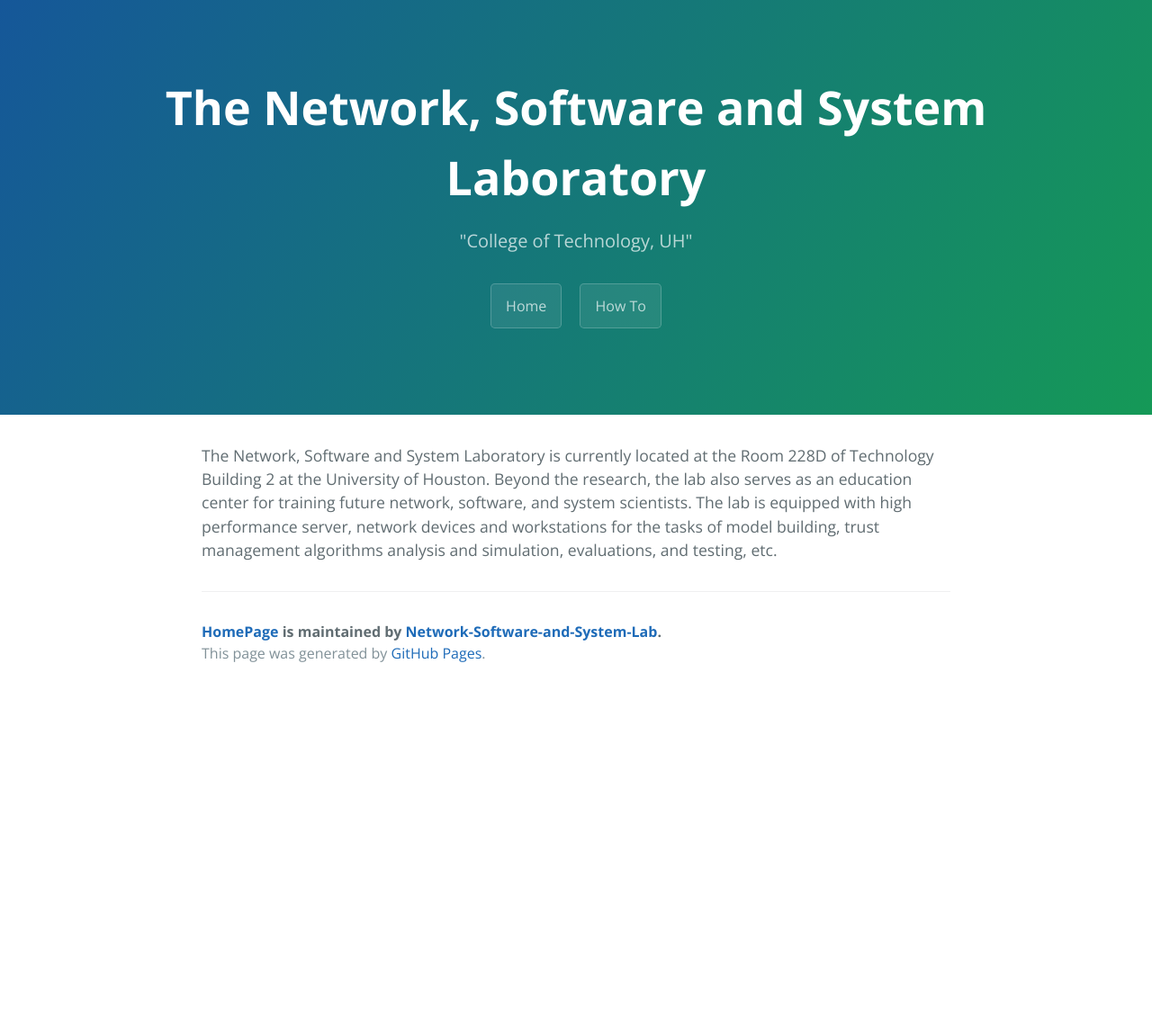
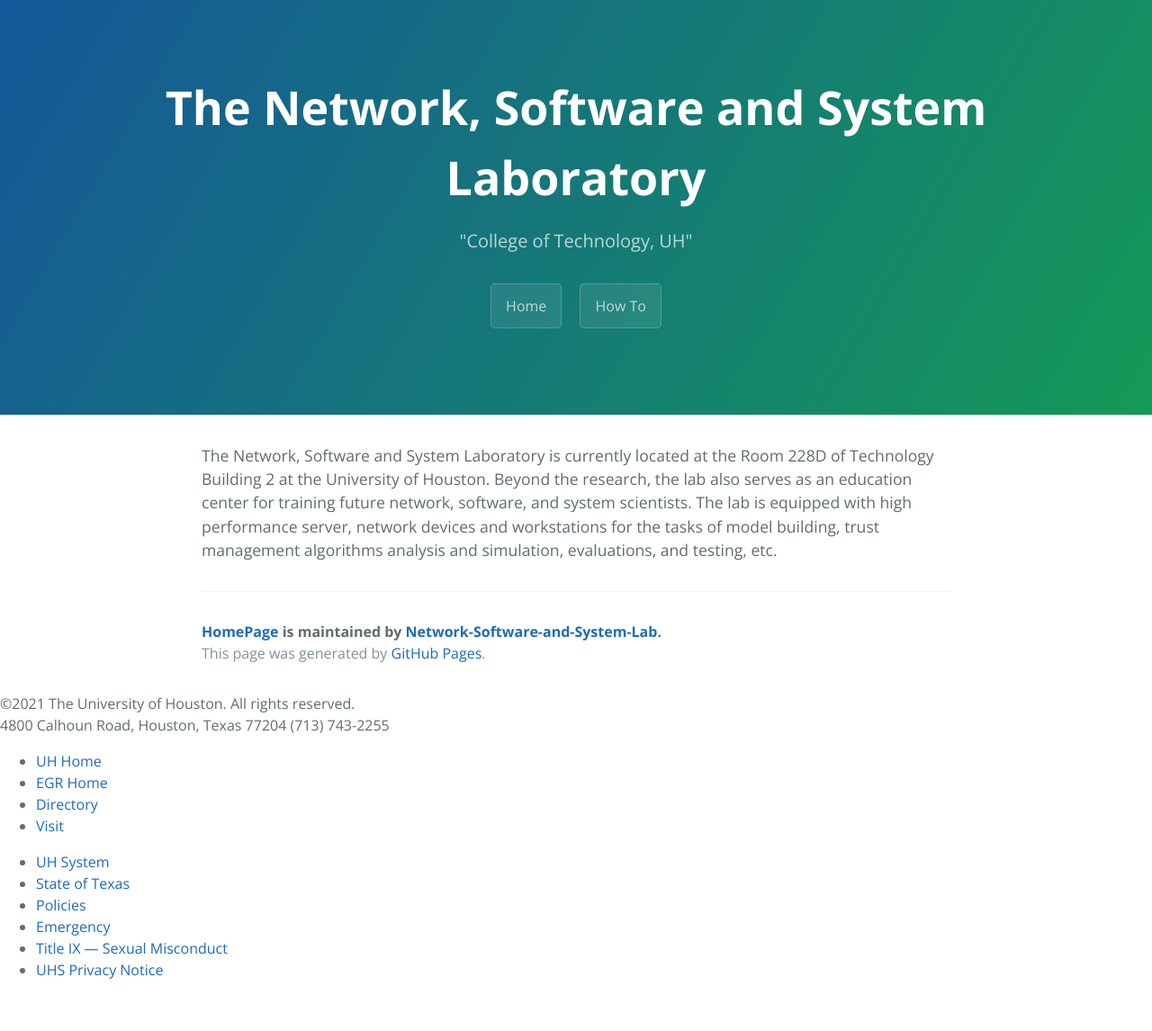
Before and after one commit to Network-Software-and-System-Lab/HomePage, a Jekyll site: the page built from 1_index.md, in a window 1280 px wide. Shown: the whole page at 90% size. Built offline with Jekyll 4.4.1, drawn with Linux system fonts in a browser that asks for light colours; before the commit the page ends 900 px from its top, so only the background shows below that.

Commit message:
Update default.html

```diff
--- a/_layouts/default.html
+++ b/_layouts/default.html
@@ -20,24 +20,44 @@
     <section class="main-content">
       {{ content }}
 
-      <footer class="site-footer">
+      <footer class="site-footer" id="footer-wrap">
         {% if site.github.is_project_page %}
           <span class="site-footer-owner"><a href="{{ site.github.repository_url }}">{{ site.github.repository_name }}</a> is maintained by <a href="{{ site.github.owner_url }}">{{ site.github.owner_name }}</a>.</span>
         {% endif %}
         <span class="site-footer-credits">This page was generated by <a href="https://pages.github.com">GitHub Pages</a>.</span>
-      </footer>
     </section>
+	<div id="footer-content">
+		<div id="address">
+			&copy;2021 The University of Houston. All rights reserved.<br />
+			4800 Calhoun Road, Houston, Texas 77204 (713) 743-2255</div>
+		<ul id="policy-navigation">
+			<li class="first">
+				<a href="http://www.uh.edu/" target="_blank">UH Home</a></li>
+			<li>
+				<a href="http://www.egr.uh.edu/" target="_blank">EGR Home</a></li>
+			<li>
+				<a href="http://www.uh.edu/search/directory/" target="_blank">Directory</a></li>
+			<li>
+				<a href="http://www.uh.edu/visit/index" target="_blank">Visit</a></li>
+		</ul>
+        <ul>
+			<li class="first">
+				<a href="http://www.uhsystem.edu/" target="_blank">UH System</a></li>
+			<li>
+				<a href="http://www.texas.gov" target="_blank">State of Texas</a></li>
+			<li>
+				<a href="http://www.uh.edu/policies/" target="_blank">Policies</a></li>
+			<li>
+				<a href="http://www.uh.edu/emergency/" target="_blank">Emergency</a></li>
+			<li>
+				<a href="http://www.uh.edu/equal-opportunity/titleIX-sexual-misconduct/" target="_blank" title="Title IX — Sexual Misconduct">Title IX &mdash; Sexual Misconduct</a></li>
+			<li>
+				<a href="http://www.uhsystem.edu/privacy-notice/" target="_blank" title="UHS Privacy Notice">UHS Privacy Notice</a></li>
+		</ul>
+	</div>
+    <p>&nbsp;</p>
+</footer>
 
-    {% if site.google_analytics %}
-      <script>
-        (function(i,s,o,g,r,a,m){i['GoogleAnalyticsObject']=r;i[r]=i[r]||function(){
-        (i[r].q=i[r].q||[]).push(arguments)},i[r].l=1*new Date();a=s.createElement(o),
-        m=s.getElementsByTagName(o)[0];a.async=1;a.src=g;m.parentNode.insertBefore(a,m)
-        })(window,document,'script','//www.google-analytics.com/analytics.js','ga');
 
-        ga('create', '{{ site.google_analytics }}', 'auto');
-        ga('send', 'pageview');
-      </script>
-    {% endif %}
   </body>
 </html>
```
